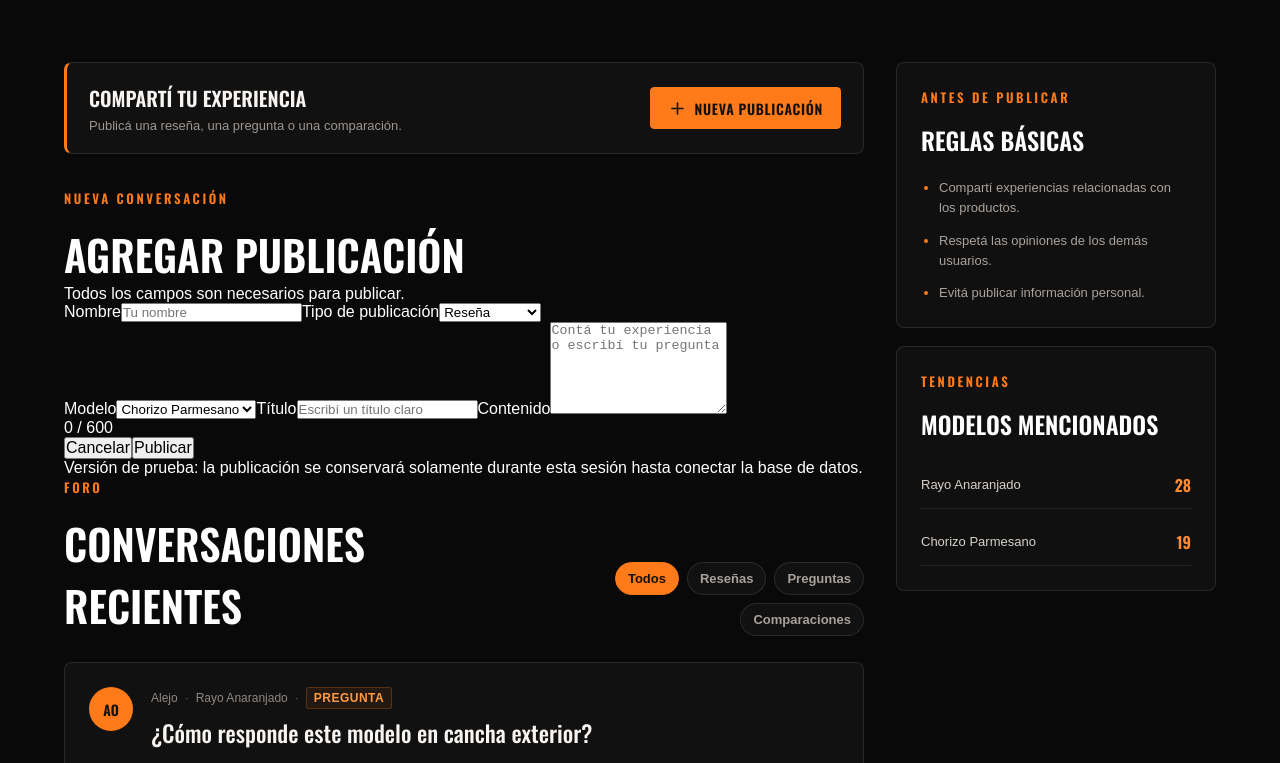
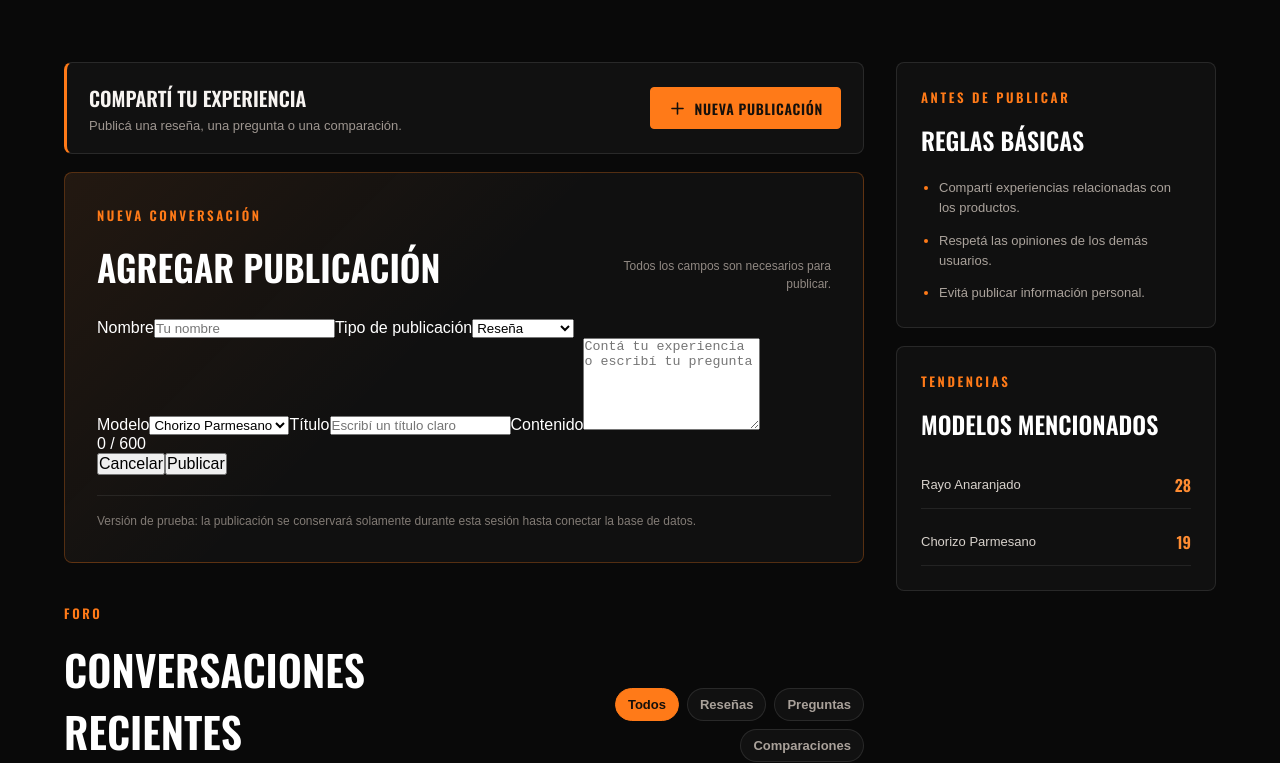
Before and after one commit to olatealejo/Proyecto_Big_Foot, a React (Vite) app: page /comunidad in a window 1280 px wide. Shown: the part 565-1328 px from the top of the page. Built offline with nearby package versions, Linux system fonts and the light colour scheme.

Commit message:
style: diseñar panel de nueva publicacion

```diff
--- a/src/pages/Comunidad.css
+++ b/src/pages/Comunidad.css
@@ -655,3 +655,53 @@
   border-color: #ff9748;
   transform: translateY(-1px);
 }
+
+/* Panel para agregar una publicación */
+.comunidad-formulario-panel {
+  margin: -16px 0 40px;
+  padding: clamp(22px, 3vw, 32px);
+
+  background:
+    linear-gradient(135deg, rgba(255, 122, 24, 0.08), transparent 45%),
+    #101010;
+  border: 1px solid rgba(255, 122, 24, 0.28);
+  border-radius: 8px;
+}
+
+.comunidad-formulario-encabezado {
+  margin-bottom: 26px;
+
+  display: flex;
+  align-items: flex-end;
+  justify-content: space-between;
+  gap: 24px;
+}
+
+.comunidad-formulario-encabezado h2 {
+  margin: 0;
+
+  font-family: "Oswald", Arial, sans-serif;
+  font-size: clamp(28px, 3vw, 36px);
+  font-weight: 600;
+  text-transform: uppercase;
+}
+
+.comunidad-formulario-encabezado > p {
+  max-width: 250px;
+  margin: 0;
+
+  color: #918983;
+  font-size: 12px;
+  line-height: 1.5;
+  text-align: right;
+}
+
+.comunidad-aviso-temporal {
+  margin: 20px 0 0;
+  padding-top: 16px;
+
+  color: #827b75;
+  font-size: 12px;
+  line-height: 1.5;
+  border-top: 1px solid rgba(255, 255, 255, 0.08);
+}
```
